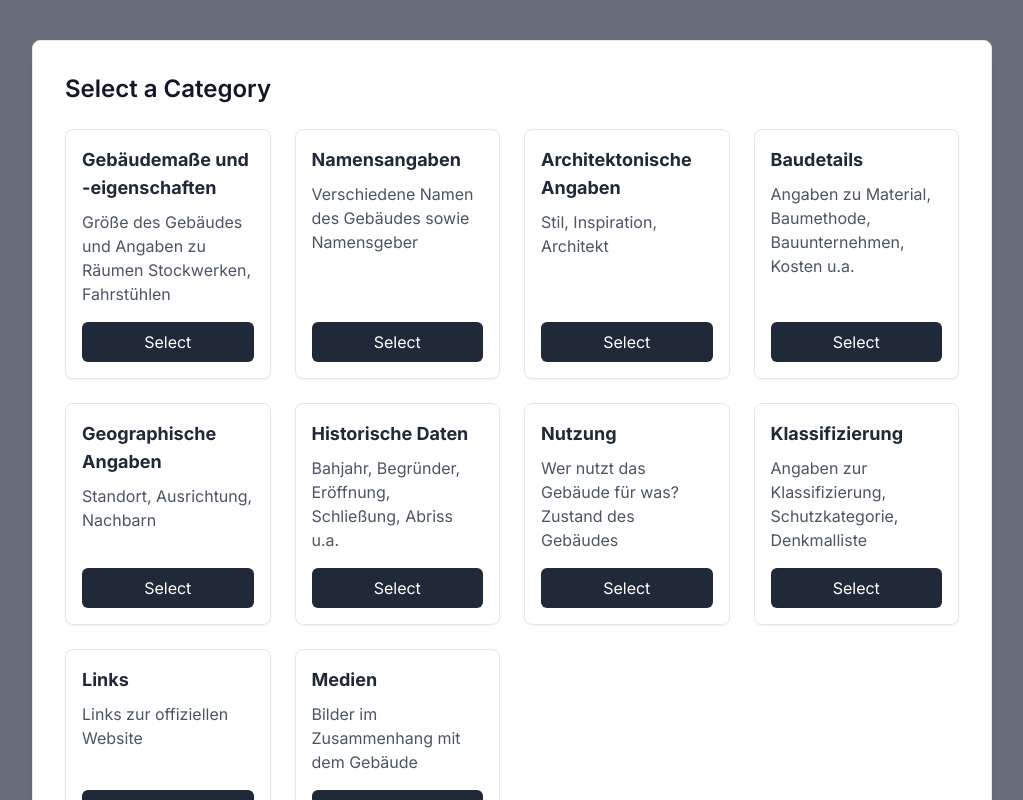
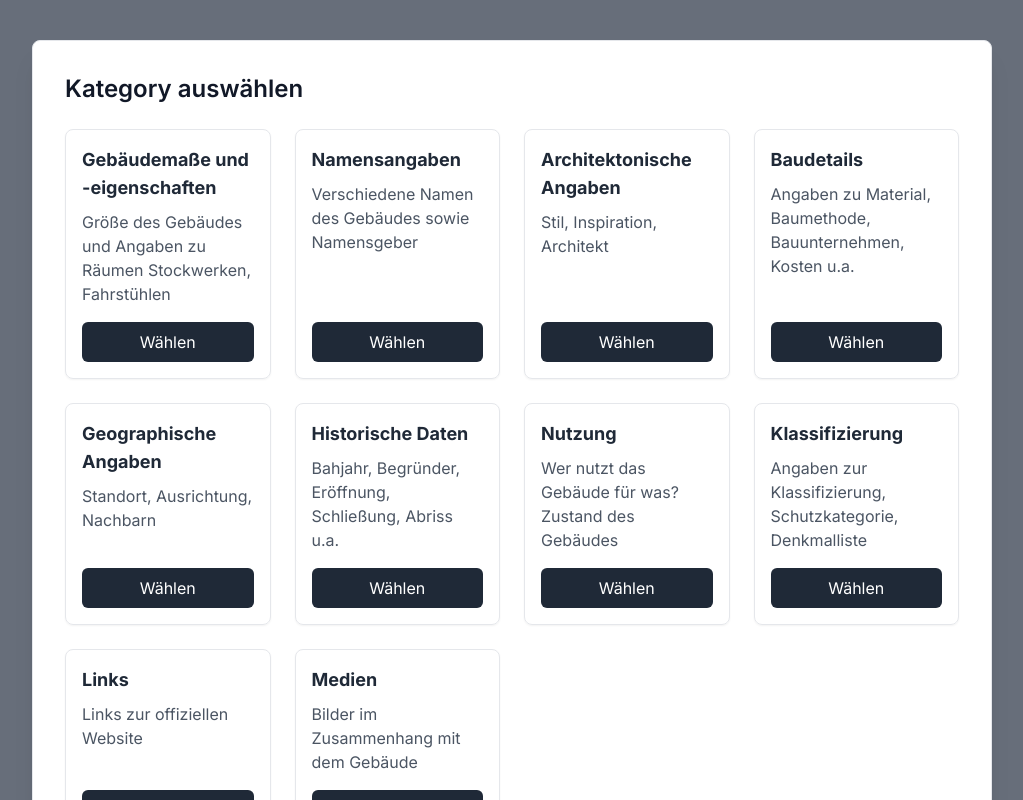
Before and after one commit to ShahwanS/Wikidata, a Next.js app: page / in a window 1280 px wide. Both pictures are taken after a click on the button "Weitere Felder hinzufügen". Shown: the whole page, without its empty margins (128-1151 px from the left). Built offline with nearby package versions, Linux system fonts and the light colour scheme.

Commit message:
fix Sprache

```diff
--- a/src/app/components/Popup.tsx
+++ b/src/app/components/Popup.tsx
@@ -91,7 +91,7 @@ const Popup: React.FC<PopupProps> = ({ onAddFields, onClose }) => {
         {step === 1 && (
           <div>
             <h2 className="text-2xl font-semibold text-gray-900 mb-6">
-              Select a Category
+              Kategory auswählen
             </h2>
             <div className="grid grid-cols-2 md:grid-cols-3 xl:grid-cols-4 gap-6">
               {Object.values(categories).map((category) => (
@@ -111,7 +111,7 @@ const Popup: React.FC<PopupProps> = ({ onAddFields, onClose }) => {
                     onClick={() => handleCategorySelect(category.title)}
                     className="px-4 py-2 w-full text-white bg-gray-800 hover:bg-gray-900 rounded-md transition duration-300 self-end"
                   >
-                    Select
+                    Wählen
                   </button>
                 </div>
               ))}
@@ -130,7 +130,7 @@ const Popup: React.FC<PopupProps> = ({ onAddFields, onClose }) => {
         {step === 2 && selectedCategory && (
           <div>
             <h2 className="text-2xl font-semibold text-gray-900 mb-6">
-              Select Sub-category in {selectedCategory}
+              Wähle Unterkategorie in {selectedCategory}
             </h2>
             <div className="grid grid-cols-1 sm:grid-cols-2 lg:grid-cols-3 gap-4">
               {Object.entries(properties[selectedCategory]).map(
```
